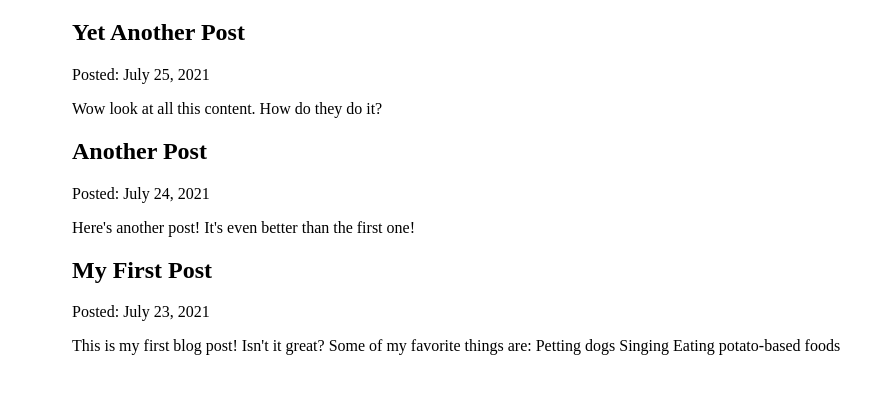
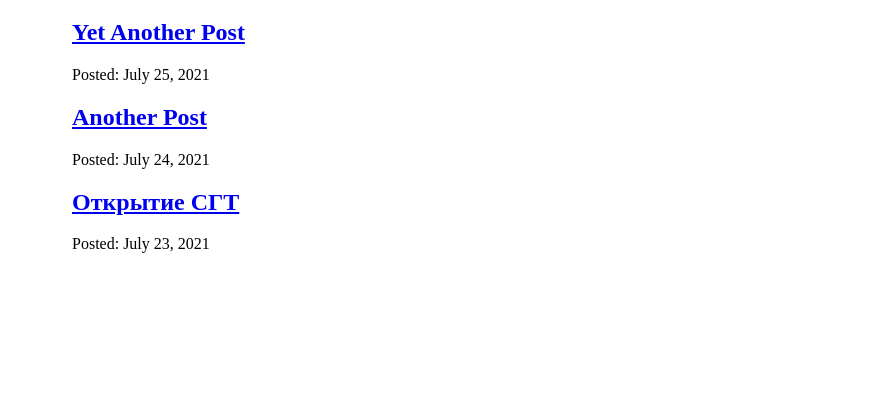
Before and after one commit to andrashru/sgt-gatsby-theme, a Gatsby site: page /blog in a window 1280 px wide. Shown: the part 175-568 px from the top of the page, without its empty margins (8-879 px from the left). Built offline with nearby package versions, Linux system fonts and the light colour scheme; Gatsby itself is replaced by a stand-in of ours.

Commit message:
Add routing for posts

```diff
--- a/blog/my-first-post.mdx
+++ b/blog/my-first-post.mdx
@@ -1,5 +1,5 @@
 ---
-title: "My First Post"
+title: "Открытие СГТ"
 date: "2021-07-23"
 slug: "my-first-post"
 ---
--- a/src/pages/blog.js
+++ b/src/pages/blog/index.js
@@ -1,7 +1,7 @@
 import * as React from "react"
-import { graphql } from "gatsby"
-import Layout from "../components/layout"
-import Seo from "../components/seo"
+import { Link, graphql } from "gatsby"
+import Layout from "../../components/layout"
+import Seo from "../../components/seo"
 
 const BlogPage = ({data}) => {
     return(
@@ -10,9 +10,12 @@ const BlogPage = ({data}) => {
                 {
                     data.allMdx.nodes.map((node) => (
                         <article key={node.id}>
-                            <h2>{node.frontmatter.title}</h2>
+                            <h2>
+                                <Link to={`/blog/${node.frontmatter.slug}`}>
+                                    {node.frontmatter.title}
+                                </Link>
+                            </h2>
                             <p>Posted: {node.frontmatter.date}</p>
-                            <p>{node.excerpt}</p>
                         </article>
                     ))
                 }
@@ -28,9 +31,9 @@ export const query = graphql`
                 frontmatter {
                     title
                     date(formatString: "MMMM DD, YYYY")
+                    slug
                 }
                 id
-                excerpt
             }
         }
     }
```
Also changed, not shown: src/pages/blog/{mdx.frontmatter__slug}.js (added, +28 -0 lines).
